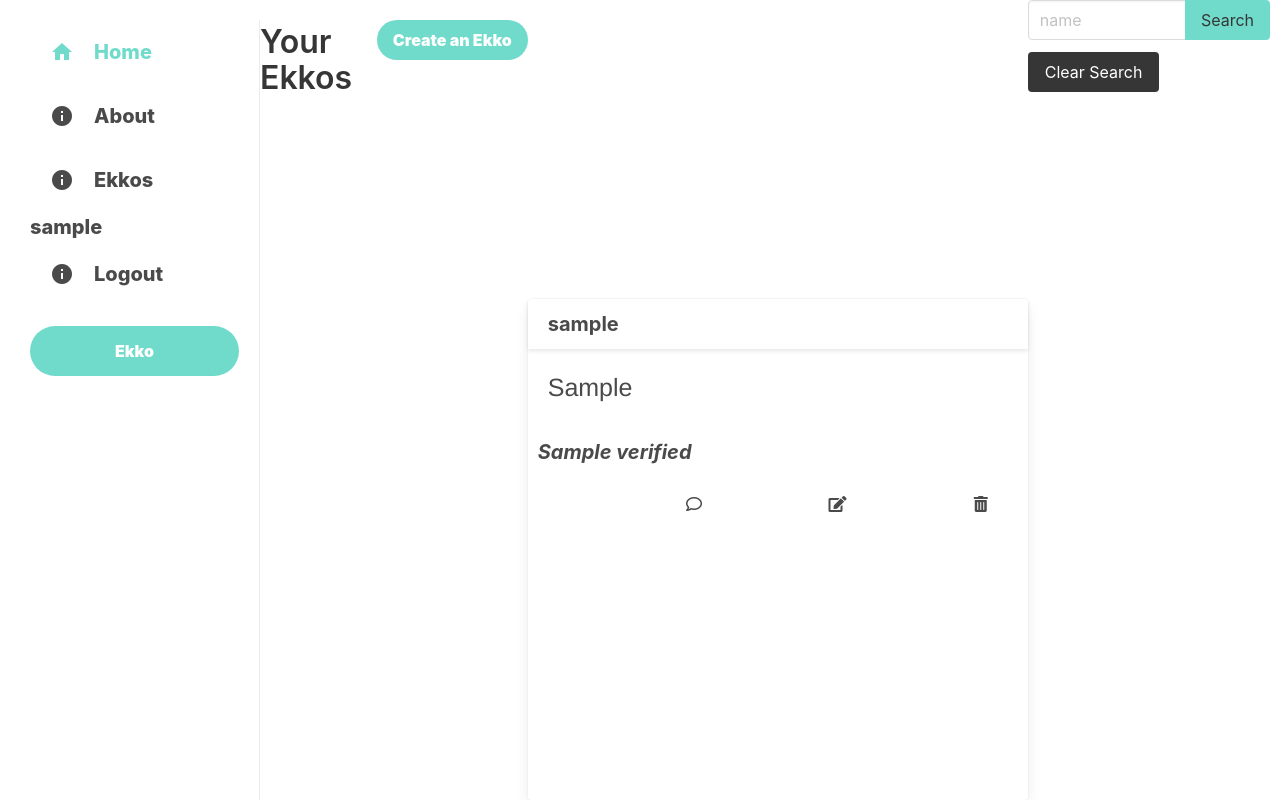
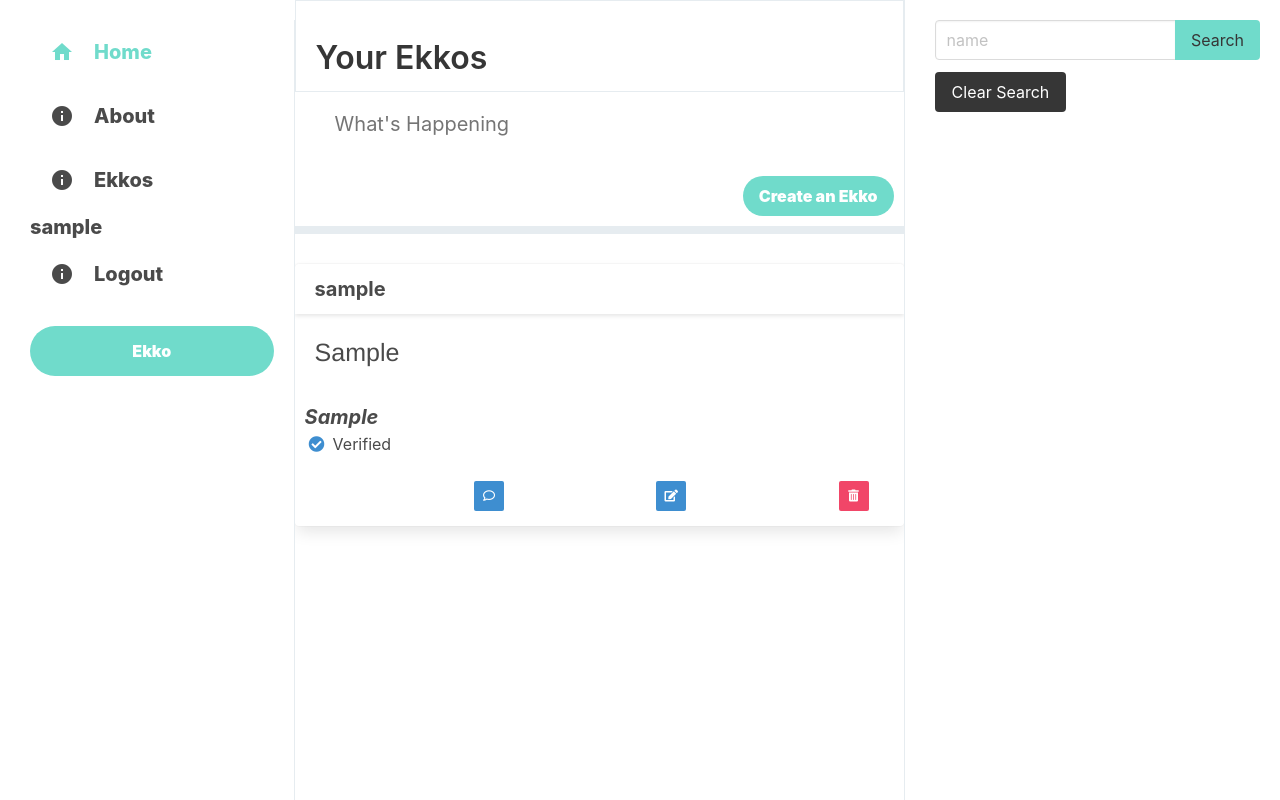
Before and after one commit to sam-aum/Echo, a Django app: page /ekkos/ in a window 1280 px wide. Run offline with Django 4.2, Linux system fonts and the light colour scheme; a user stored in the database is signed in; tables that the repository leaves empty hold one stand-in row (values such as "Sample post").

Commit message:
ekkos pages

```diff
--- a/main_app/templates/ekko_list.html
+++ b/main_app/templates/ekko_list.html
@@ -3,12 +3,28 @@
 
 {% block content %}
 
-<h1 class="title pt-5">{{ header }}</h1>
 
 
 
+
+
+
+<!-- Feed -->
+<div class="feed">
+  <div class="feed_header">
+      <h1 class="title pt-5">{{ header }}</h1>
+  </div>
+
+  <div class="ekkobox">
+      <form>
+          <div class="ekkobox_input">
+              <input type="text" placeholder="What's Happening">
+          </div>
+
           <!-- create button -->
           <a class="button  create-button" href="{% url 'ekko_create' %}">Create an Ekko</a>
+      </form>
+  </div>
 
 
   <!-- Ekko Card -->
@@ -36,14 +52,9 @@
           <div class="card-source-box">
 
           <!-- Source Name -->
-        <h2 class="card-source">
-          {{ekko.source}}
-          <span class="post_headerSpecial">
-            <span class="material-icon post_badge"> verified </span>
-          </span>
-        </h2>
+          <p class="card-source">{{ekko.source}}</p>
 
-        <!-- Verification
+          <!-- Verification -->
           <div class="detail__name">
               {% if ekko.verified_ekko %}
               <div class="icon-text">
@@ -53,32 +64,34 @@
               <span>Verified</span>
               </div>
               {% endif %}
-        </div> -->
+          </div>
           </div>
 
           <!-- edit and delete buttons -->
-      <div class="class-buttons">
-        <a href="{% url 'ekko_delete' ekko.pk %}" class="is-comment is-medium">
+          <div class="detail__container">
+          <div class="buttons class-buttons">
+              <a href="{% url 'ekko_delete' ekko.pk %}" class="button is-info is-small">
               <span class="icon">
                   <i class="far fa-comment"></i>
+                  <!-- <i class="fa-solid fa-comment"></i> -->
               </span>
               </a>
-        <a href="{% url 'ekko_update' ekko.pk %}" class="is-info is-medium">
+              <a href="{% url 'ekko_update' ekko.pk %}" class="button is-info is-small">
               <span class="icon">
                   <i class="fas fa-edit"></i>
               </span>
               </a>
-        <a href="{% url 'ekko_delete' ekko.pk %}" class="is-danger is-medium">
+              <a href="{% url 'ekko_delete' ekko.pk %}" class="button is-danger is-small">
               <span class="icon">
                   <i class="fas fa-trash-alt"></i>
               </span>
               </a>
           </div>
-
-
+          </div>
 
       </div>
       </a>
+
 
       {% empty %}
       <article class="message">
@@ -90,21 +103,34 @@
       {% endfor %}
   </div>
 
+</div>
+
+
+<!-- Widgets -->
+<div class="widget">
+
   <!-- search bar -->
-<form class="mb-5" method="get">
+  <form class="mb-5 search-bar" method="get">
+
       <div class="field has-addons">
           <div class="control">
               <input class="input" type="text" name="name" placeholder="name" />
           </div>
+
           <div class="control">
               <input class="button search-button" type="submit" value="Search" />
           </div>
       </div>
-  <!--  This anchor tag will redirect back to artist list without a query param -->
+
       <a class="button is-dark" href="{% url 'ekko_list' %}">Clear Search</a>
+
   </form>
 
+  <!-- <div class="widgets_widgetContainer">
+      <h2>What's Happening</h2>
+  </div> -->
 
+</div>
 {% endblock %}
 
 
```
Also changed, not shown: main_app/templates/home.html (+6 -11 lines). Lines whose indentation alone changed are shown as unchanged.
